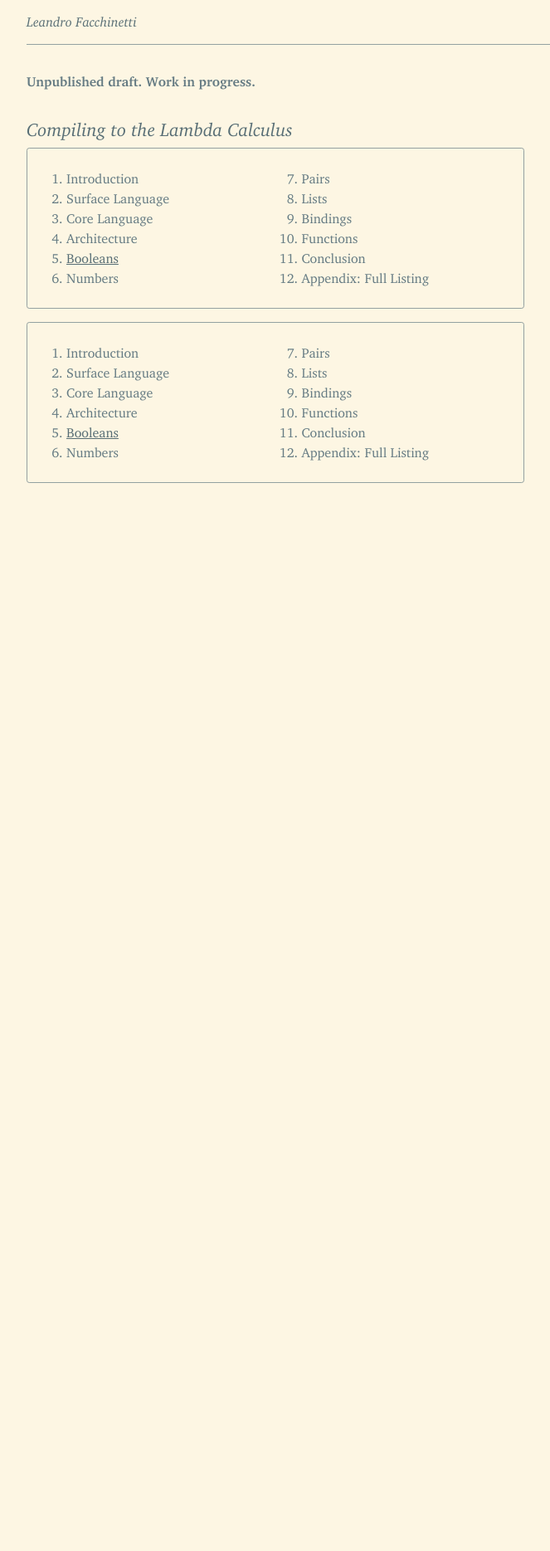
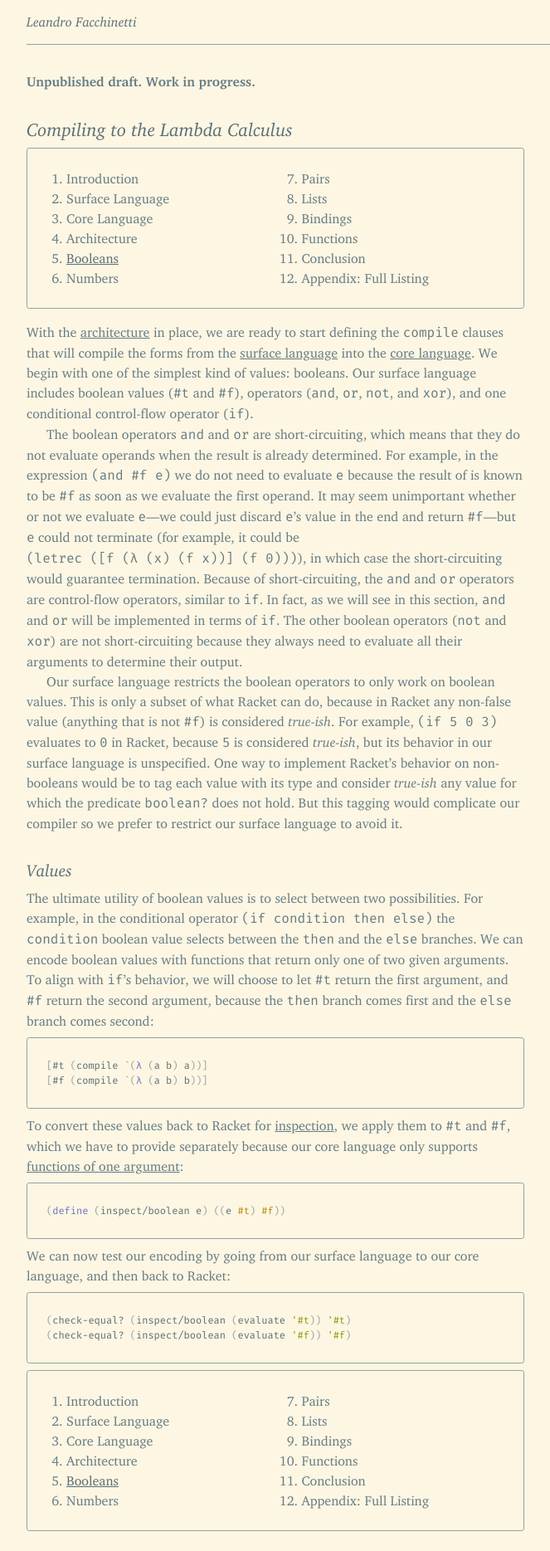
Before and after one commit to leafac/leafac.com, a Jekyll site: the page built from prose/compiling-to-the-lambda-calculus/booleans.md, in a window 1280 px wide. Shown: the whole page at 83% size, without its empty margins (108-771 px from the left). Built offline with Jekyll 4.4.1, drawn with Linux system fonts in a browser that asks for light colours; before the commit the page ends 900 px from its top, so only the background shows below that.

Commit message:
Start section on booleans

````diff
--- a/prose/compiling-to-the-lambda-calculus/booleans.md
+++ b/prose/compiling-to-the-lambda-calculus/booleans.md
@@ -4,3 +4,32 @@ title: "Compiling to the Lambda Calculus"
 draft: true
 table-of-contents: true
 ---
+
+With the [architecture](architecture) in place, we are ready to start defining the `compile` clauses that will compile the forms from the [surface language](surface-language) into the [core language](core-language). We begin with one of the simplest kind of values: booleans. Our surface language includes boolean values (`#t` and `#f`), operators (`and`, `or`, `not`, and `xor`), and one conditional control-flow operator (`if`).
+
+The boolean operators `and` and `or` are short-circuiting, which means that they do not evaluate operands when the result is already determined. For example, in the expression `(and #f e)` we do not need to evaluate `e` because the result of is known to be `#f` as soon as we evaluate the first operand. It may seem unimportant whether or not we evaluate `e`—we could just discard `e`’s value in the end and return `#f`—but `e` could not terminate (for example, it could be `(letrec ([f (λ (x) (f x))] (f 0)))`), in which case the short-circuiting would guarantee termination. Because of short-circuiting, the `and` and `or` operators are control-flow operators, similar to `if`. In fact, as we will see in this section, `and` and `or` will be implemented in terms of `if`. The other boolean operators (`not` and `xor`) are not short-circuiting because they always need to evaluate all their arguments to determine their output.
+
+Our surface language restricts the boolean operators to only work on boolean values. This is only a subset of what Racket can do, because in Racket any non-false value (anything that is not `#f`) is considered *true-ish*. For example, `(if 5 0 3)` evaluates to `0` in Racket, because `5` is considered *true-ish*, but its behavior in our surface language is unspecified. One way to implement Racket’s behavior on non-booleans would be to tag each value with its type and consider *true-ish* any value for which the predicate `boolean?` does not hold. But this tagging would complicate our compiler so we prefer to restrict our surface language to avoid it.
+
+Values
+======
+
+The ultimate utility of boolean values is to select between two possibilities. For example, in the conditional operator `(if condition then else)` the `condition` boolean value selects between the `then` and the `else` branches. We can encode boolean values with functions that return only one of two given arguments. To align with `if`’s behavior, we will choose to let `#t` return the first argument, and `#f` return the second argument, because the `then` branch comes first and the `else` branch comes second:
+
+```racket
+[#t (compile `(λ (a b) a))]
+[#f (compile `(λ (a b) b))]
+```
+
+To convert these values back to Racket for [inspection](architecture#inspectors), we apply them to `#t` and `#f`, which we have to provide separately because our core language only supports [functions of one argument](functions#functions-with-multiple-arguments):
+
+```racket
+(define (inspect/boolean e) ((e #t) #f))
+```
+
+We can now test our encoding by going from our surface language to our core language, and then back to Racket:
+
+```racket
+(check-equal? (inspect/boolean (evaluate '#t)) '#t)
+(check-equal? (inspect/boolean (evaluate '#f)) '#f)
+```
````
Also changed, not shown: prose/compiling-to-the-lambda-calculus/architecture.md (+5 -0 lines), prose/compiling-to-the-lambda-calculus/core-language.md (+2 -0 lines), prose/compiling-to-the-lambda-calculus/functions.md (+3 -0 lines), prose/compiling-to-the-lambda-calculus/surface-language.md (+1 -0 lines).
